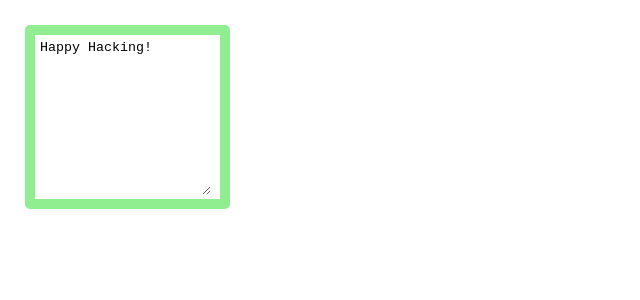
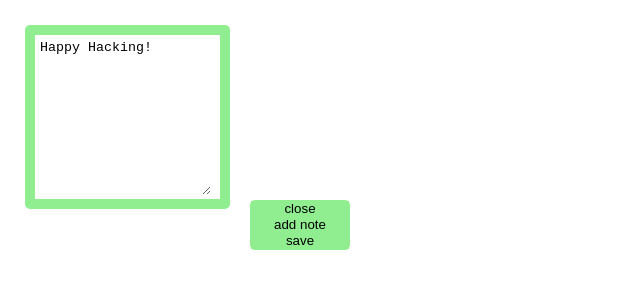
Before and after one commit to jg20019/collab, a Vue app: page / in a window 1280 px wide. Shown: the top 300 px of the page, without its empty margins (0-640 px from the left). Built offline with nearby package versions, Linux system fonts and the light colour scheme.

Commit message:
Add a context menu

```diff
--- a/src/components/Desktop.vue
+++ b/src/components/Desktop.vue
@@ -1,9 +1,27 @@
 <script setup>
 import Note from './Note.vue'
+import Menu from './Menu.vue'
+
+import { computed, reactive } from 'vue';
+
+const state = reactive({
+  menu: {
+    top: 200,
+    left: 250,
+    isVisible: true
+  }
+})
+
+
+const menuTop  = computed(() => state.menu.top)
+const menuLeft = computed(() => state.menu.left)
+const menuIsVisible = computed(() => state.menu.isVisible)
+
 </script>
 
 <template>
   <Note />
+  <Menu v-if="menuIsVisible" :top="menuTop" :left="menuLeft"/>
 </template>
 
 <style scoped>
--- /dev/null
+++ b/src/components/Menu.vue
@@ -0,0 +1,43 @@
+<script setup>
+
+import { computed, defineProps } from 'vue';
+
+const props = defineProps(['top', 'left'])
+
+const styleObject = computed(() => {
+  return {
+    top: `${props.top}px`,
+    left: `${props.left}px`
+  }
+});
+
+</script>
+
+<template>
+  <div
+    class="menu-container"
+    :style="styleObject">
+    <button> close </button>
+    <button> add note </button>
+    <button> save </button>
+  </div>
+</template>
+
+<style scoped>
+.menu-container {
+  border-radius: 5px;
+  border: 1px solid lightgreen;
+  display: flex;
+  flex-direction: column;
+  width: 100px;
+  position: absolute;
+}
+
+.menu-container button {
+  background-color: lightgreen;
+  outline: none;
+  border: none;
+  padding-bottom: 1px;
+}
+
+</style>
```
Also changed, not shown: 1 other file (tests, documents, lock files or other folders).
